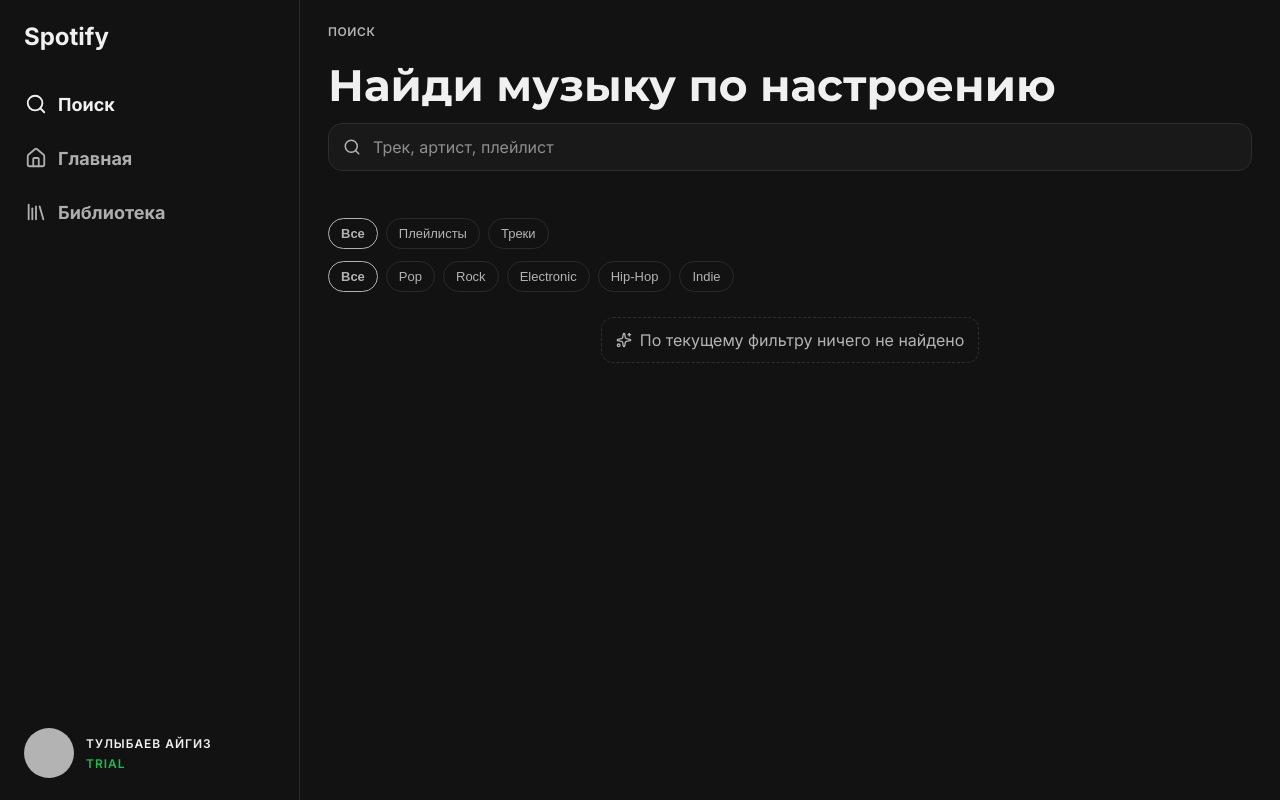
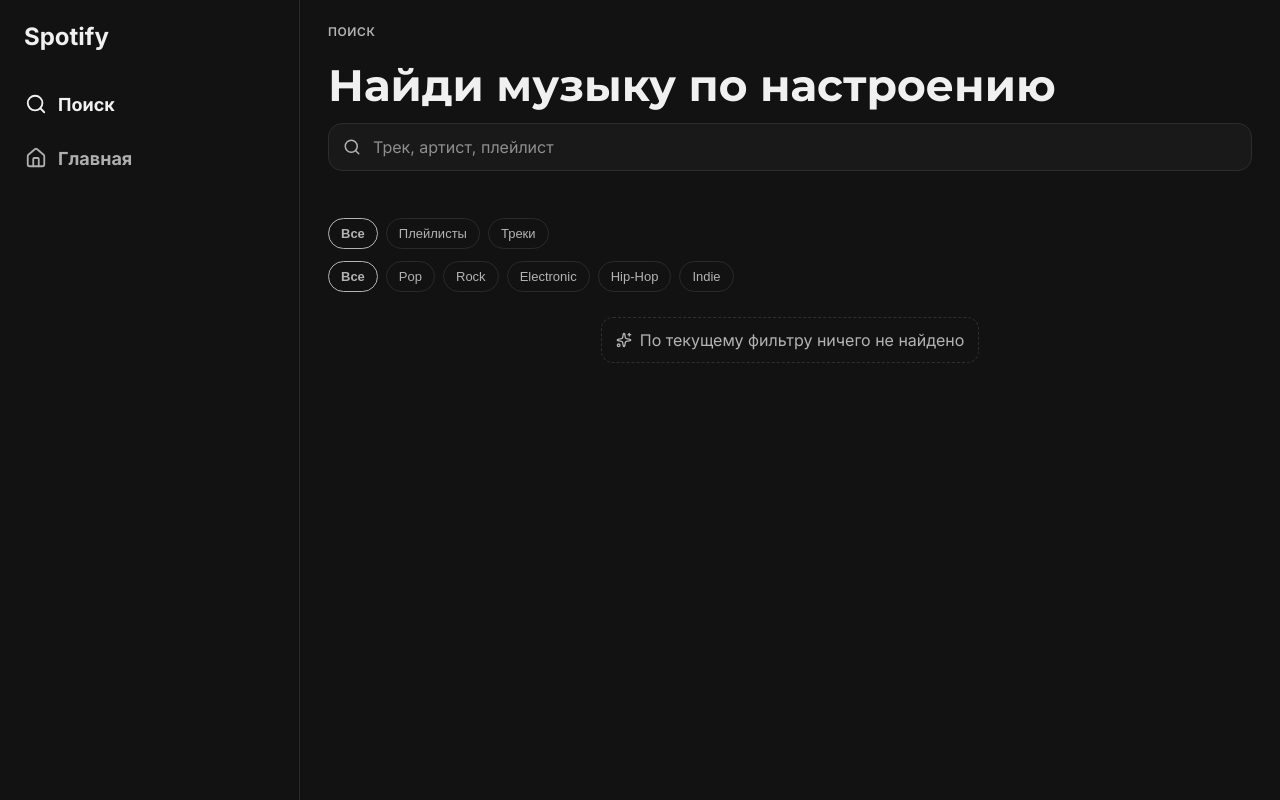
Before and after one commit to huhanka-b1eba/next-spotify, a Next.js app: page /search in a window 1280 px wide. Built offline with nearby package versions, Linux system fonts and the light colour scheme.

Commit message:
feat: delete ProfileSidebar & library

```diff
--- a/src/widgets/player-bar/ui/PlayerBar.tsx
+++ b/src/widgets/player-bar/ui/PlayerBar.tsx
@@ -107,13 +107,6 @@
                         <span className={styles['track-title']}>{currentTrack?.title}</span>
                         <span className={styles['track-artist']}>{currentTrack?.artist}</span>
                     </div>
-                    <button
-                        className={styles['icon-button']}
-                        type="button"
-                        aria-label="Сохранить в медиатеку"
-                    >
-                        <Bookmark />
-                    </button>
                 </div>
                 <div className={styles.controls}>
                     <div className={styles['controls-row']}>
@@ -168,16 +161,6 @@
                     </div>
                 </div>
                 <div className={styles.extras}>
-                    <button
-                        className={styles['icon-button']}
-                        type="button"
-                        aria-label="Устройство вывода"
-                    >
-                        <Cast />
-                    </button>
-                    <button className={styles['icon-button']} type="button" aria-label="Очередь">
-                        <ListMusic />
-                    </button>
                     <div className={styles['volume-row']}>
                         <button
                             className={styles['icon-button']}
--- a/src/widgets/profile-sidebar/index.ts
+++ /dev/null
@@ -1,3 +0,0 @@
-import ProfileSidebar from './ui/ProfileSidebar'
-
-export { ProfileSidebar }
--- a/src/widgets/profile-sidebar/ui/ProfileSidebar.module.scss
+++ /dev/null
@@ -1,24 +0,0 @@
-.profile {
-    display: flex;
-    gap: 12px;
-    align-items: center;
-    color: var(--color-text);
-    font-size: 12px;
-    font-weight: 600;
-    letter-spacing: 0.08em;
-    margin-top: auto;
-    padding: 14px 16px;
-    text-transform: uppercase;
-}
-
-.profile-name {
-    display: block;
-    overflow: hidden;
-    text-overflow: ellipsis;
-    white-space: nowrap;
-}
-
-.profile-status {
-    padding-top: 5px;
-    color: var(--color-active);
-}
--- a/src/widgets/profile-sidebar/ui/ProfileSidebar.tsx
+++ /dev/null
@@ -1,23 +0,0 @@
-'use client'
-
-import React, { useState } from 'react'
-import { Avatar } from '@/shared/ui/avatar'
-import styles from './ProfileSidebar.module.scss'
-
-type ProfileState = 'Trial' | 'Pro' | 'Admin'
-
-const ProfileSidebar = () => {
-    const [profileStatus] = useState<ProfileState>('Trial')
-
-    return (
-        <div className={styles['profile']}>
-            <Avatar />
-            <div className={styles['profile-name']}>
-                <span>Тулыбаев Айгиз</span>
-                <div className={styles['profile-status']}>{profileStatus}</div>
-            </div>
-        </div>
-    )
-}
-
-export default ProfileSidebar
--- a/src/widgets/sidebar/ui/Sidebar.tsx
+++ b/src/widgets/sidebar/ui/Sidebar.tsx
@@ -3,8 +3,7 @@
 import React from 'react'
 import styles from './Sidebar.module.scss'
 import Link from 'next/link'
-import { Home, Library, Search } from 'lucide-react'
-import { ProfileSidebar } from '@/widgets/profile-sidebar'
+import { Home, Search } from 'lucide-react'
 import { Logo } from '@/shared/ui/logo'
 import { usePathname } from 'next/navigation'
 
@@ -18,11 +17,6 @@
         name: 'Главная',
         icon: Home,
         href: '/',
-    },
-    {
-        name: 'Библиотека',
-        icon: Library,
-        href: '/library',
     },
 ]
 
@@ -51,7 +45,6 @@
                     ))}
                 </ul>
             </nav>
-            <ProfileSidebar />
         </aside>
     )
 }
```
